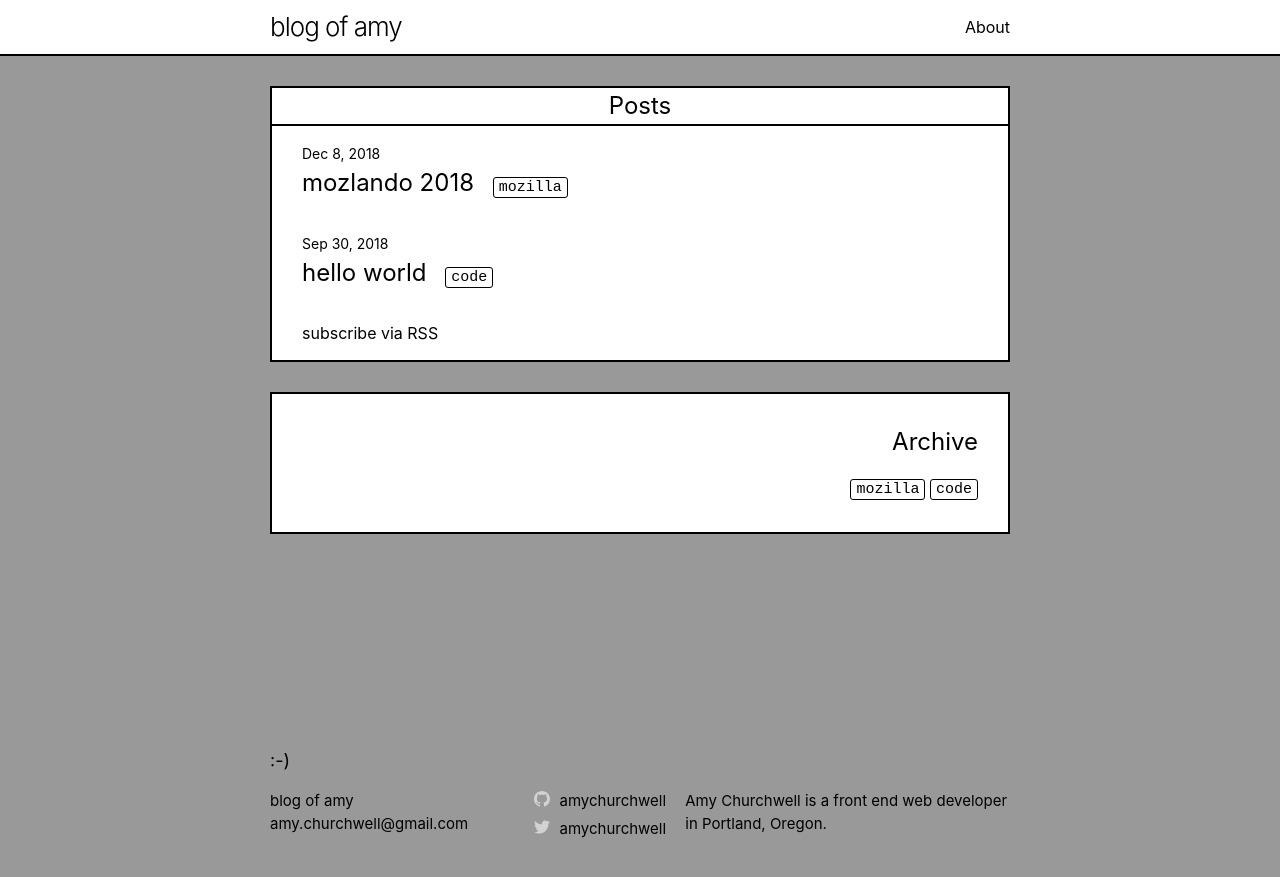
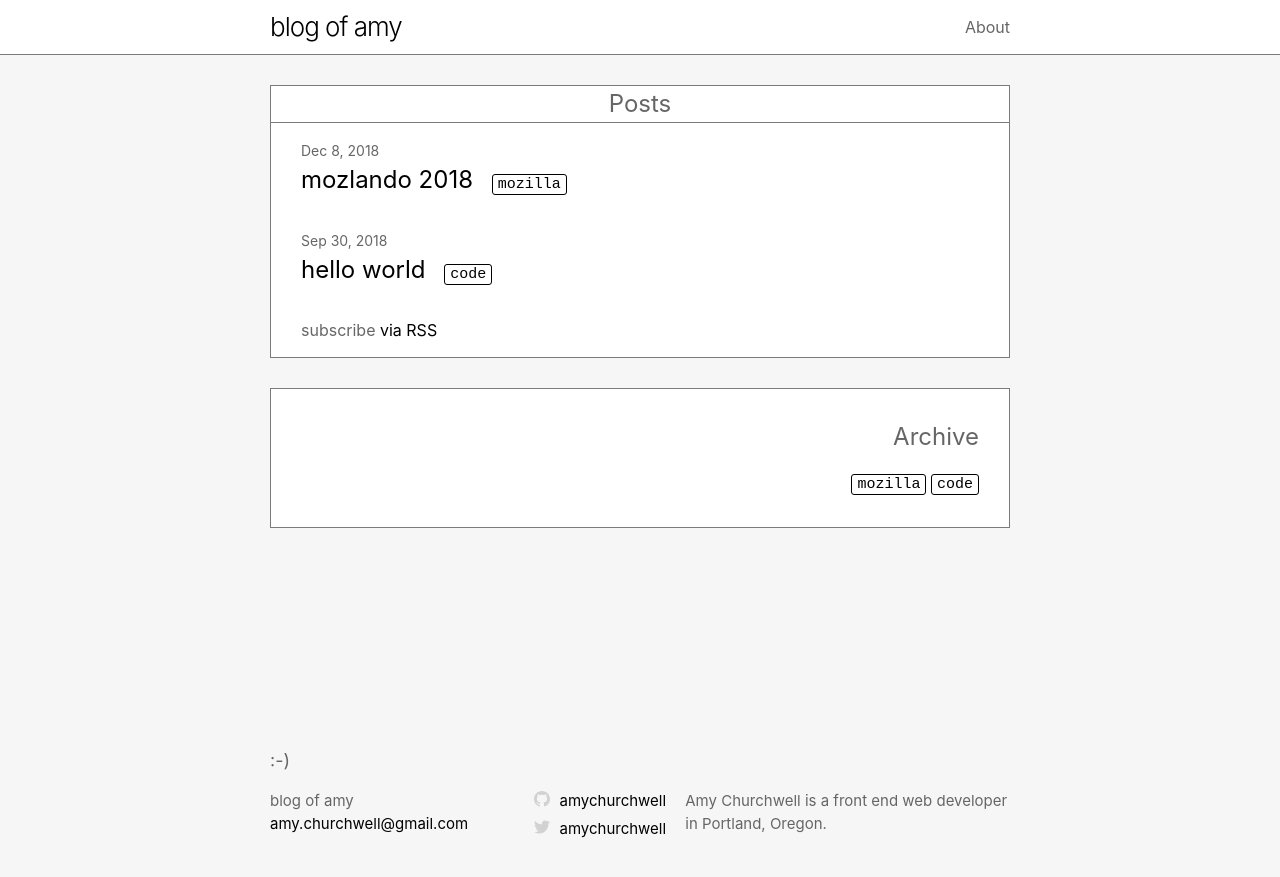
Before and after one commit to fu4303/portfolio-amychurchwell, a Jekyll site: the page built from index.md, in a window 1280 px wide. Shown: the top 877 px of the page. Built offline with Jekyll 4.4.1, drawn with Linux system fonts in a browser that asks for light colours.

Commit message:
Add CNAME, update styles

```diff
--- /dev/null
+++ b/CNAME
@@ -0,0 +1 @@
+amychurchwell.com
--- a/_sass/minima/_layout.scss
+++ b/_sass/minima/_layout.scss
@@ -2,7 +2,7 @@
  * Site header
  */
 .site-header {
-  border-bottom: 2px solid #000;
+  border-bottom: $border;
   background: $secondary-brand-color;
 
   // Positioning context for the mobile navigation icon
@@ -45,7 +45,7 @@
     top: 9px;
     right: $spacing-unit / 2;
     background-color: $secondary-brand-color;
-    border: 2px solid black;
+    border: $border;
     text-align: right;
 
     label[for="nav-trigger"] {
@@ -179,7 +179,7 @@
 
 .archive {
   background: $secondary-brand-color;
-  border: 2px solid #000;
+  border: $border;
   text-align: right;
   margin-top: $spacing-unit;
   padding: $spacing-unit;
@@ -195,7 +195,7 @@
 
 .container {
   background-color: $secondary-brand-color;
-  border: 2px solid #000;
+  border: $border;
 
   article {
     margin: $spacing-unit;
@@ -218,7 +218,7 @@
 */
 
   .post-list-heading {
-    border-bottom: 2px solid #000;
+    border-bottom: $border;
     text-align: center;
   }
 
--- a/_sass/styles.scss
+++ b/_sass/styles.scss
@@ -9,9 +9,9 @@ $small-font-size:  $base-font-size * 0.875 !default;
 $base-line-height: 1.5 !default;
 
 $spacing-unit:     30px !default;
-
-$text-color:       #000 !default;
-$background-color: #999 !default;
+$border: 1px solid #7b7b7b !default;
+$text-color:       #666666 !default;
+$background-color: #F6F6F6 !default;
 $brand-color:      #000 !default;
 $secondary-brand-color: #fff !default;
 
```
Also changed, not shown: README.md, assets/img/frog.gif (added).
